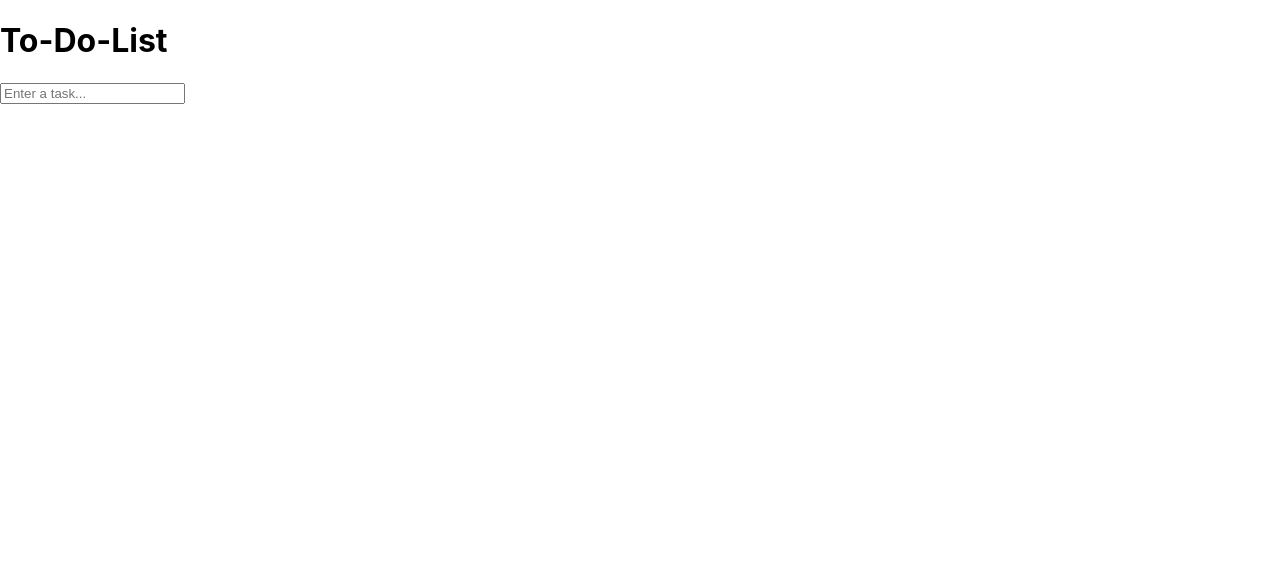
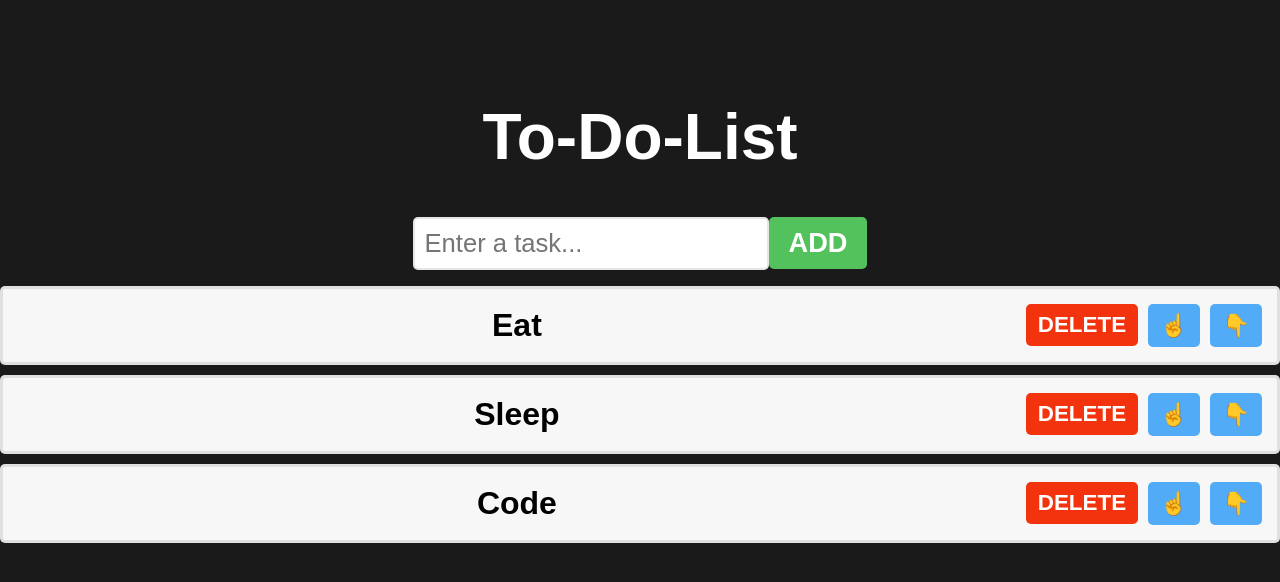
Before and after one commit to CanOguzz/react-basic-todo-list, a React (Create React App) app: page / in a window 1280 px wide. Shown: the top 582 px of the page. Built offline with nearby package versions, Linux system fonts and the light colour scheme.

Commit message:
Refactor ToDoList component and add functionality to add, delete, and move tasks

```diff
--- /dev/null
+++ b/src/Components/ToDoList.css
@@ -0,0 +1,69 @@
+body{
+    background-color: hsl(0, 0%, 10%);
+}
+.to-do-list{
+    font-family: Arial, sans-serif;
+    text-align: center;
+    margin-top: 100px;
+}
+h1{
+    font-size: 4rem;
+    color: white;
+}
+button{
+    font-size: 1.7rem;
+    font-weight: bold;
+    padding: 10px 20px;
+    color: white;
+    border: none;
+    border-radius: 5px;
+    cursor: pointer;
+    transition: background-color 0.5s ease;
+}
+.add-button{
+    background-color: hsl(125, 47%, 54%);
+}
+.add-button:hover{
+    background-color: hsl(125, 47%, 44%);
+}
+.delete-button{
+    background-color: hsl(10, 90%, 50%);
+}
+.delete-button:hover{
+    background-color: hsl(10, 90%, 40%);
+}
+.move-button{
+    background-color: hsl(207, 90%, 64%);
+}
+.move-button:hover{
+    background-color: hsl(207, 90%, 54%);
+}
+input[type="text"]{
+    font-size: 1.6rem;
+    padding: 10px;
+    border: 2px solid hsla(0, 0%, 80%, 0.5);
+    border-radius: 5px;
+    color: hsla(0, 0%, 0%, 0.5);
+}
+ol{
+    padding: 0;
+}
+li{
+    font-size: 2rem;
+    font-weight: bold;
+    padding: 15px;
+    background-color: hsl(0, 0%, 97%);
+    margin-bottom: 10px;
+    border: 3px solid hsla(0, 0%, 85%, 0.75);
+    border-radius: 5px;
+    display: flex;
+    align-items: center;
+}
+.text{
+    flex: 1;
+}
+.delete-button, .move-button{
+    padding: 8px 12px;
+    font-size: 1.4rem;
+    margin-left: 10px;
+}
--- a/src/Components/ToDoList.jsx
+++ b/src/Components/ToDoList.jsx
@@ -1,43 +1,63 @@
-
-
-import React, { useState, useEffect} from 'react'
-
+import React, { useState, useEffect } from "react";
+import "./ToDoList.css";
 const ToDoList = () => {
-
-    const [tasks, setTasks] = useState([]);
-    const [task, setTask] = useState('');
-    const [newTask, setNewTask] = useState('');
+  const [tasks, setTasks] = useState(["Eat", "Sleep", "Code"]);
+  const [task, setTask] = useState("");
+  const [newTask, setNewTask] = useState("");
 
   //function for text box input
   const handleInputChange = (e) => {
-        setTask(e.target.value);
-    }
+    setNewTask(e.target.value);
+  };
 
   const addTask = () => {
 
+    if(newTask.trim() !== ""){
+      setTasks(t => [...t, newTask])
+    setNewTask("");
     }
 
-    const deleteTask = (index) => {
+  };
 
-    }
+  const deleteTask = (index) => {};
 
-    const moveTaskUp = (index) => {
+  const moveTaskUp = (index) => {};
 
-    }
-
-    const moveTaskDown = (index) => {
-
-    }
+  const moveTaskDown = (index) => {};
 
   return (
-    <div className='to-do-list'>
+    <div className="to-do-list">
       <h1>To-Do-List</h1>
       <div>
-            <input type='text' placeholder='Enter a task...' value={newTask} onChange={handleInputChange}></input>
+        <input
+          type="text"
+          placeholder="Enter a task..."
+          value={newTask}
+          onChange={handleInputChange}
+        ></input>
+        <button className="add-button" onClick={addTask}>
+          ADD
+        </button>
       </div>
 
+      <ol>
+        {tasks.map((task, index) => (
+          <li key={index}>
+            <span className="text">{task}</span>
+            <button className="delete-button" onClick={() => deleteTask(index)}>
+              DELETE
+            </button>
+            <button className="move-button" onClick={() => moveTaskUp(index)}>
+              ☝
+            </button>
+            <button className="move-button" onClick={() => moveTaskDown(index)}>
+              👇
+            </button>
+          </li>
+        ))}
+      </ol>
     </div>
-  )
-}
+  );
+};
 
-export default ToDoList
+export default ToDoList;
```
Lines whose indentation alone changed are shown as unchanged.
